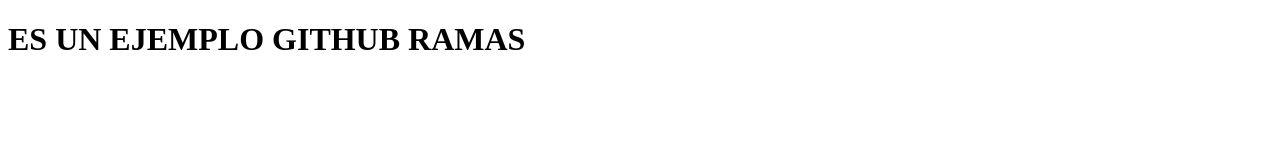
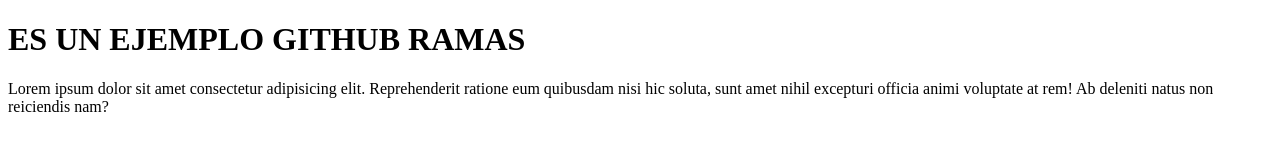
Before and after one commit to iejjlopez/ramasGitHub, a plain HTML site: page index.html in a window 1280 px wide. Drawn offline with Linux system fonts and the light colour scheme.

Commit message:
SEGUNDO COMMIT CON PEQUEÑO CAMBIO

```diff
--- a/index.html
+++ b/index.html
@@ -8,5 +8,6 @@
  </head>
  <body>
     <h1> ES UN EJEMPLO GITHUB RAMAS</h1>
+    <p>Lorem ipsum dolor sit amet consectetur adipisicing elit. Reprehenderit ratione eum quibusdam nisi hic soluta, sunt amet nihil excepturi officia animi voluptate at rem! Ab deleniti natus non reiciendis nam?</p>
  </body>
  </html>
```
